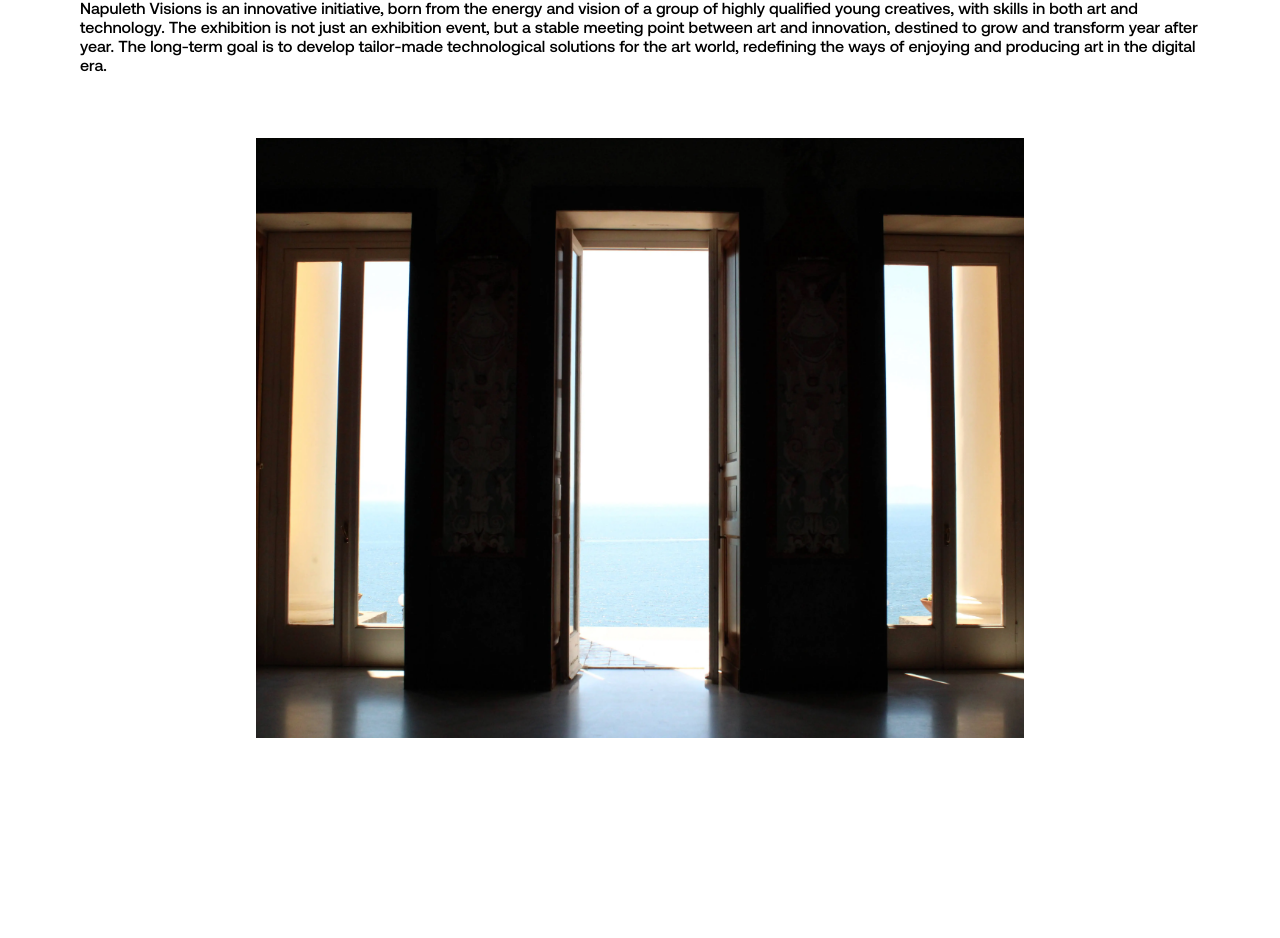
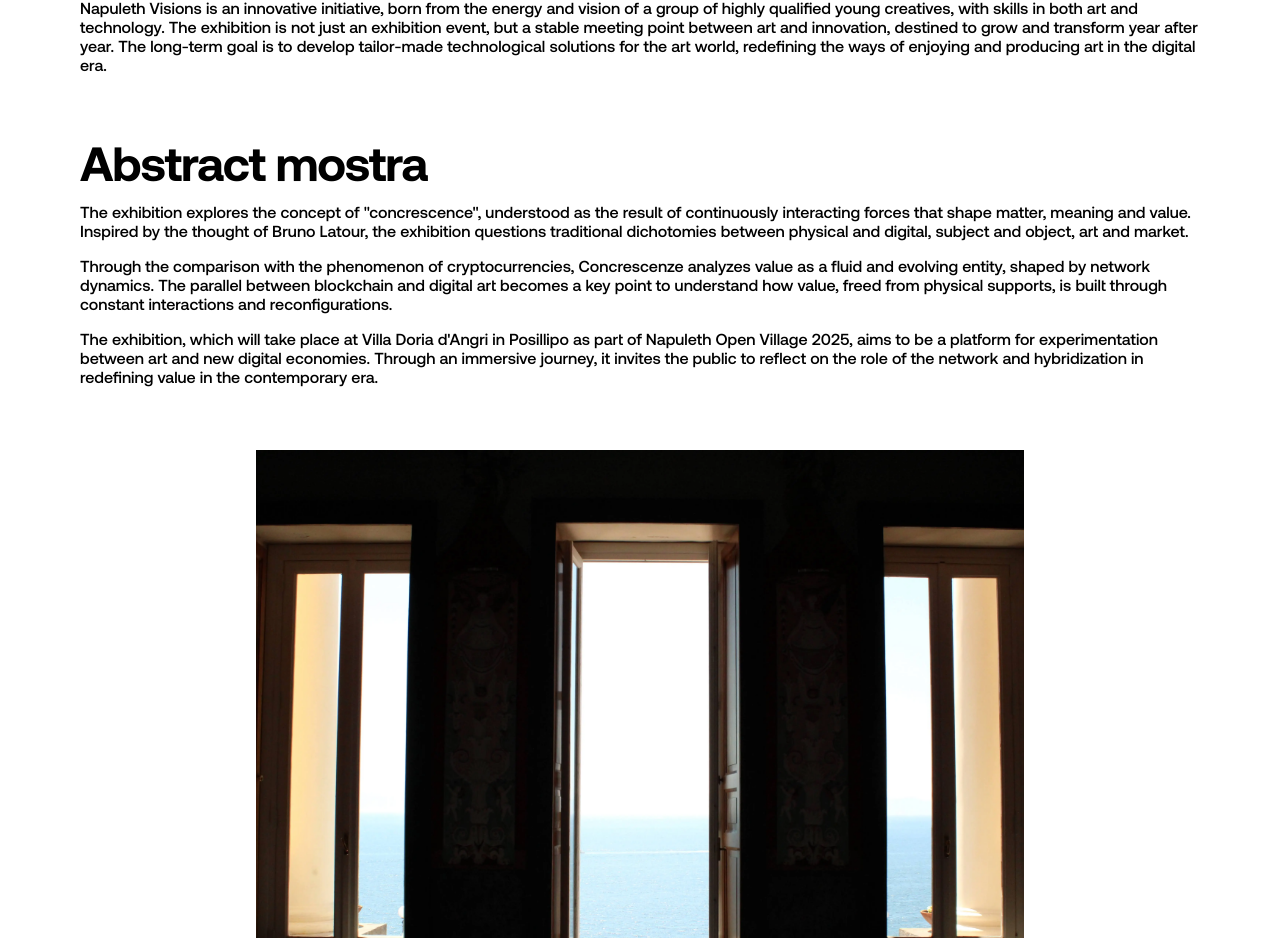
Before and after one commit to MedNewton/napuleth-visions, a Next.js app: page / in a window 1280 px wide. Shown: the part 888-1826 px from the top of the page. Before the commit the page ends 1658 px from the top, so only its background shows below. Built offline with nearby package versions, Linux system fonts and the light colour scheme.

Commit message:
Update page.tsx

```diff
--- a/src/app/page.tsx
+++ b/src/app/page.tsx
@@ -65,6 +65,22 @@ export default function Home() {
             Napuleth Visions is an innovative initiative, born from the energy and vision of a group of highly qualified young creatives, with skills in both art and technology. The exhibition is not just an exhibition event, but a stable meeting point between art and innovation, destined to grow and transform year after year. The long-term goal is to develop tailor-made technological solutions for the art world, redefining the ways of enjoying and producing art in the digital era.
           </p>
         </div>
+        <div>
+          <h4 className={styles.title}>
+            Abstract mostra
+          </h4>
+          <p>
+            The exhibition explores the concept of "concrescence", understood as the result of continuously interacting forces that shape
+matter, meaning and value. Inspired by the thought of Bruno Latour, the exhibition questions traditional
+dichotomies between physical and digital, subject and object, art and market.
+          </p>
+          <p>
+            Through the comparison with the phenomenon of cryptocurrencies, Concrescenze analyzes value as a fluid and evolving entity, shaped by network dynamics. The parallel between blockchain and digital art becomes a key point to understand how value, freed from physical supports, is built through constant interactions and reconfigurations.
+          </p>
+          <p>
+            The exhibition, which will take place at Villa Doria d&apos;Angri in Posillipo as part of Napuleth Open Village 2025, aims to be a platform for experimentation between art and new digital economies. Through an immersive journey, it invites the public to reflect on the role of the network and hybridization in redefining value in the contemporary era.
+          </p>
+        </div>
          <div className={styles.imageContainer}>
           <div style={{
             width: '60vw',
```
